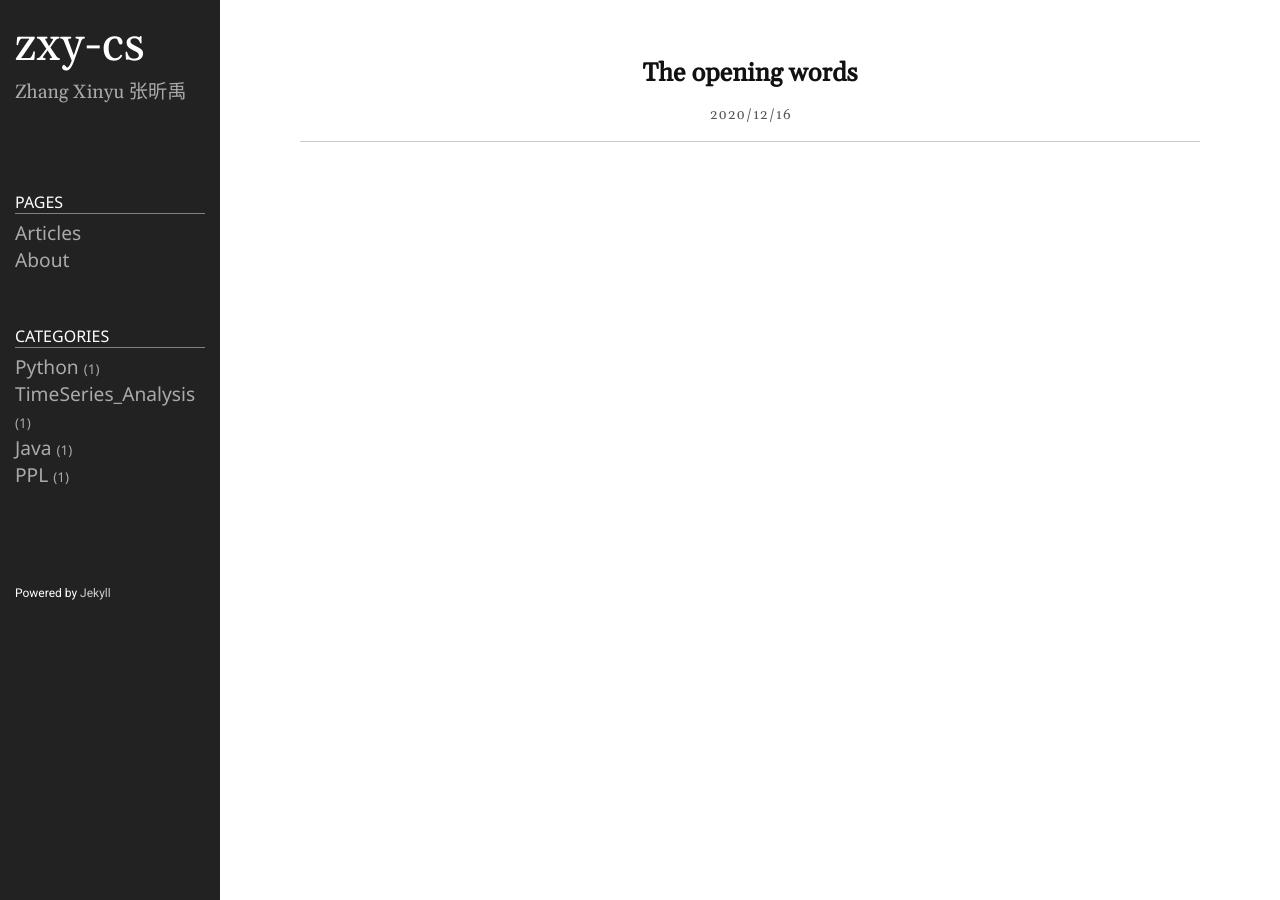
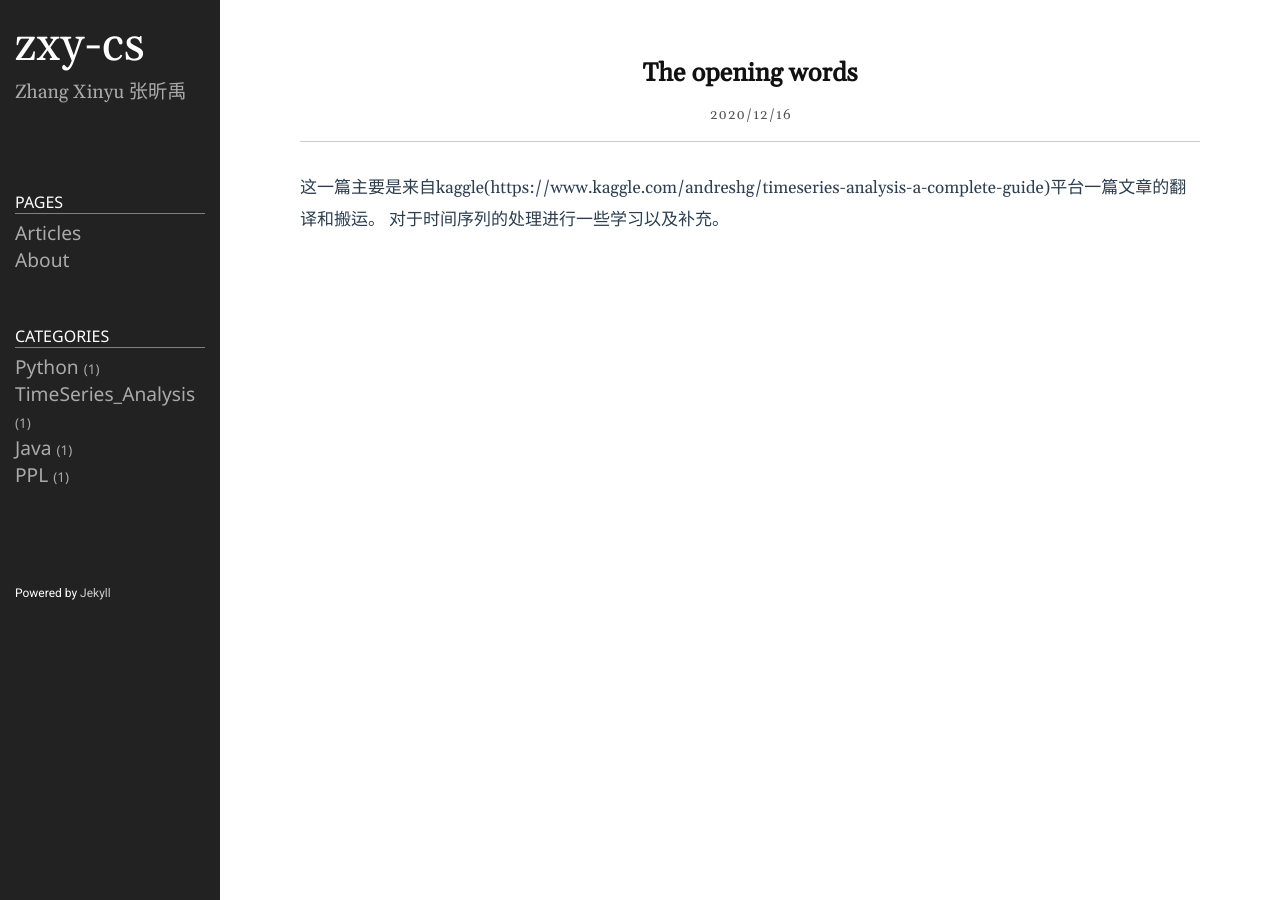
Before and after one commit to zxy-cs/zxy-cs.github.io, a Jekyll site: the page built from _posts/2020-02-14-TSA_the_opening_words.markdown, in a window 1280 px wide. Built offline with Jekyll 4.4.1, drawn with Linux system fonts in a browser that asks for light colours.

Commit message:
Update 2020-02-14-TSA_the_opening_words.markdown

```diff
--- a/_posts/2020-02-14-TSA_the_opening_words.markdown
+++ b/_posts/2020-02-14-TSA_the_opening_words.markdown
@@ -4,3 +4,5 @@ title: The opening words
 date: 2020-12-16 22:57:05 +0900
 category: TimeSeries_Analysis
 ---
+这一篇主要是来自kaggle(https://www.kaggle.com/andreshg/timeseries-analysis-a-complete-guide)平台一篇文章的翻译和搬运。
+对于时间序列的处理进行一些学习以及补充。
```
